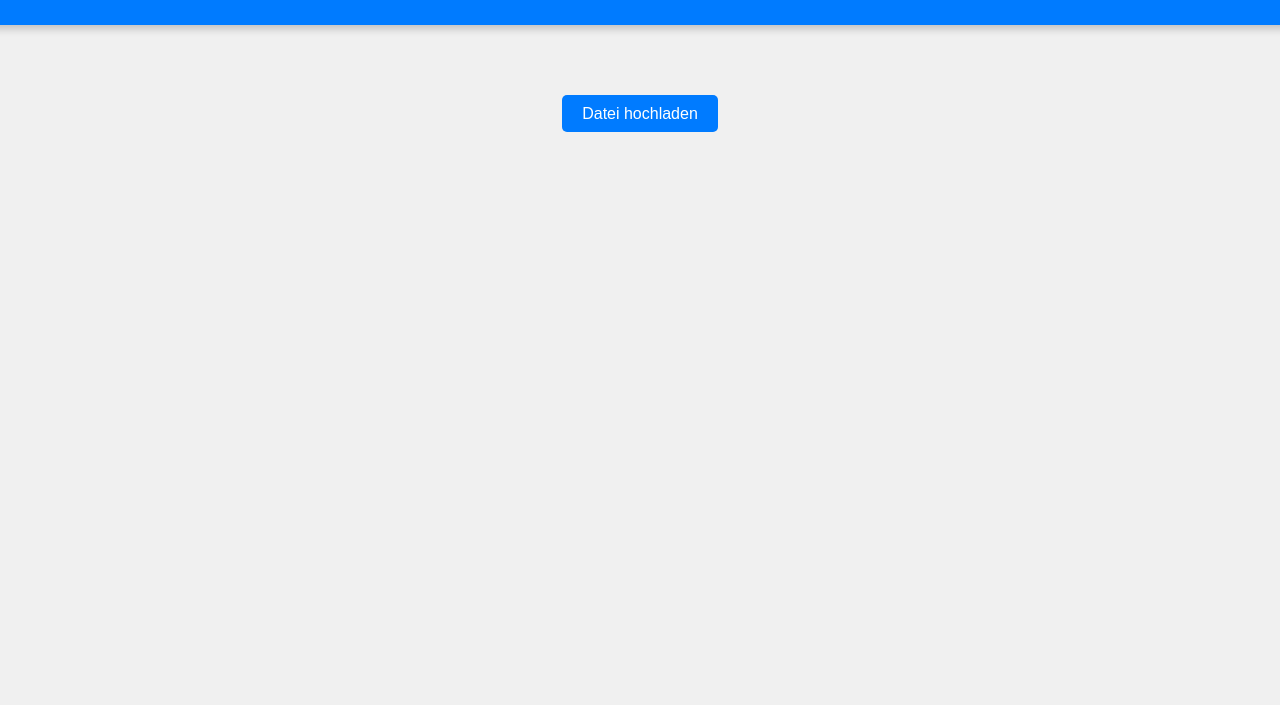
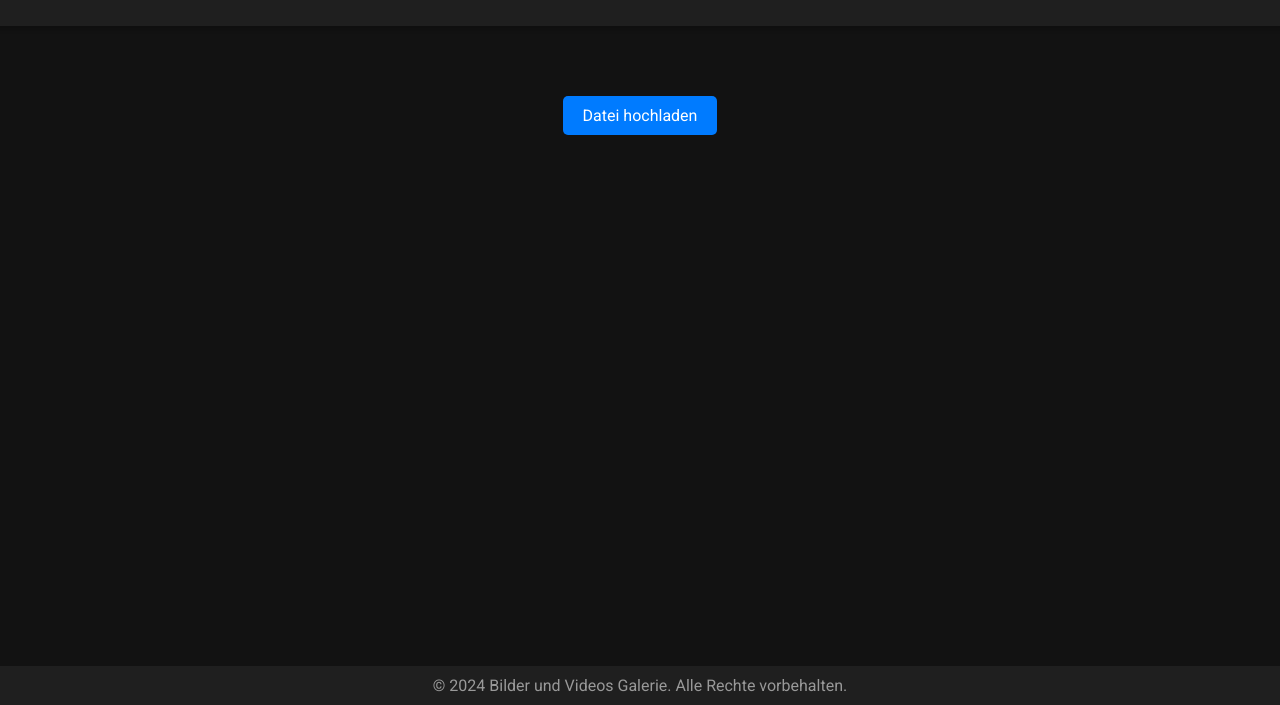
Before and after one commit to DennisWartenberg/bilder-galerie, a website: page index.html in a window 1280 px wide. Shown: the part 95-800 px from the top of the page. Drawn offline with Linux system fonts and the light colour scheme; no server answers.

Commit message:
Initial commit with gallery implementation

```diff
--- a/index.html
+++ b/index.html
@@ -4,7 +4,8 @@
     <meta charset="UTF-8">
     <meta name="viewport" content="width=device-width, initial-scale=1.0">
     <title>Bilder und Videos Galerie</title>
-    <link rel="stylesheet" href="styles.css">
+    <link rel="stylesheet" href="public/styles.css">
+    <link href="https://fonts.googleapis.com/css2?family=Roboto:wght@400;500;700&display=swap" rel="stylesheet">
 </head>
 <body>
     <header>
@@ -17,6 +18,9 @@
             <label for="file-input">Datei hochladen</label>
         </form>
     </div>
+    <footer>
+        &copy; 2024 Bilder und Videos Galerie. Alle Rechte vorbehalten.
+    </footer>
     <script>
         document.getElementById('file-input').addEventListener('change', function(event) {
             const file = event.target.files[0];
--- a/public/styles.css
+++ b/public/styles.css
@@ -1,15 +1,18 @@
+/* General Styles */
 body {
-    font-family: Arial, sans-serif;
-    background-color: #f0f0f0;
+    font-family: 'Roboto', sans-serif;
+    background-color: #121212;
+    color: #ffffff;
     margin: 0;
     padding: 0;
     display: flex;
     flex-direction: column;
     align-items: center;
+    min-height: 100vh;
 }
 
 header {
-    background-color: #007bff;
+    background-color: #1f1f1f;
     color: white;
     padding: 20px;
     width: 100%;
@@ -33,6 +36,7 @@ header {
     border-radius: 10px;
     box-shadow: 0 4px 8px rgba(0, 0, 0, 0.2);
     transition: transform 0.3s, box-shadow 0.3s;
+    margin: 10px;
 }
 
 .gallery img:hover, .gallery video:hover {
@@ -56,4 +60,19 @@ header {
     border-radius: 5px;
     cursor: pointer;
     margin: 0 10px;
+    transition: background-color 0.3s;
 }
+
+.upload-form label:hover {
+    background-color: #0056b3;
+}
+
+footer {
+    background-color: #1f1f1f;
+    color: #999999;
+    padding: 10px;
+    width: 100%;
+    text-align: center;
+    position: absolute;
+    bottom: 0;
+}
```
